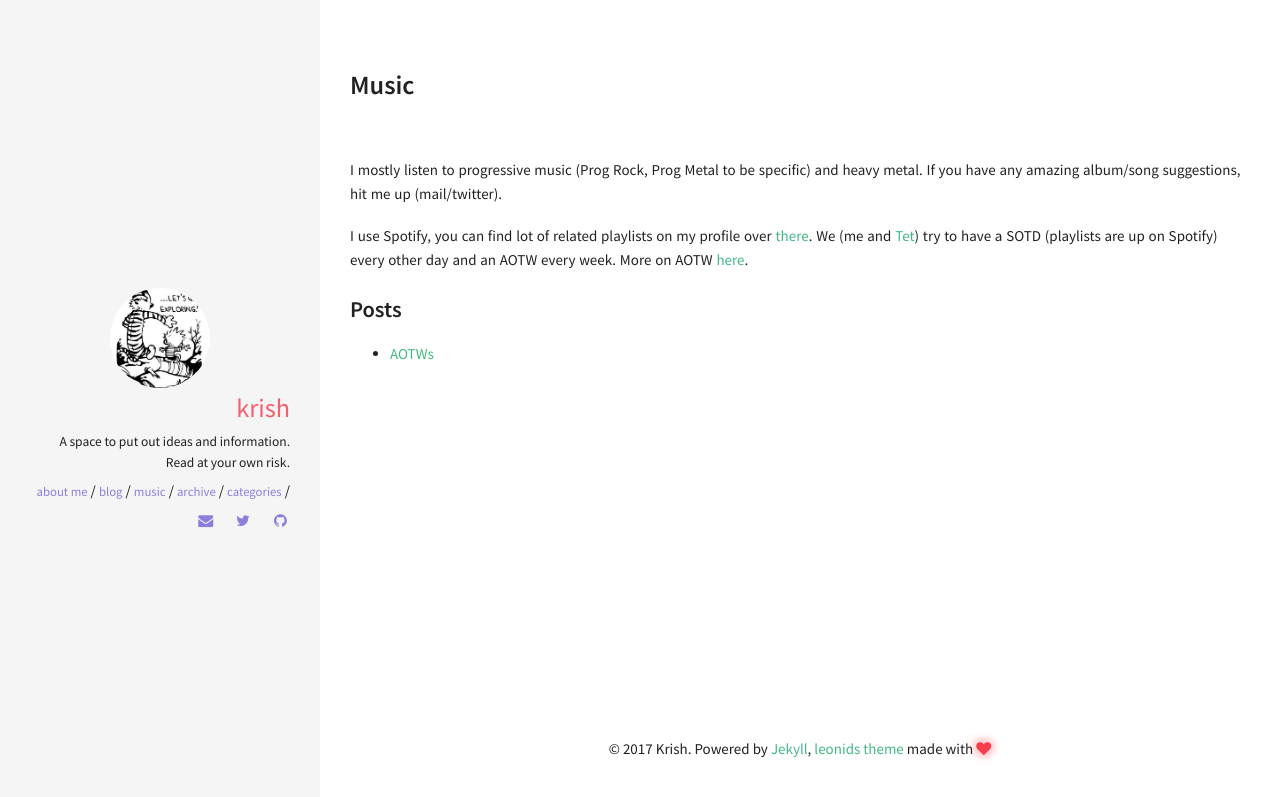
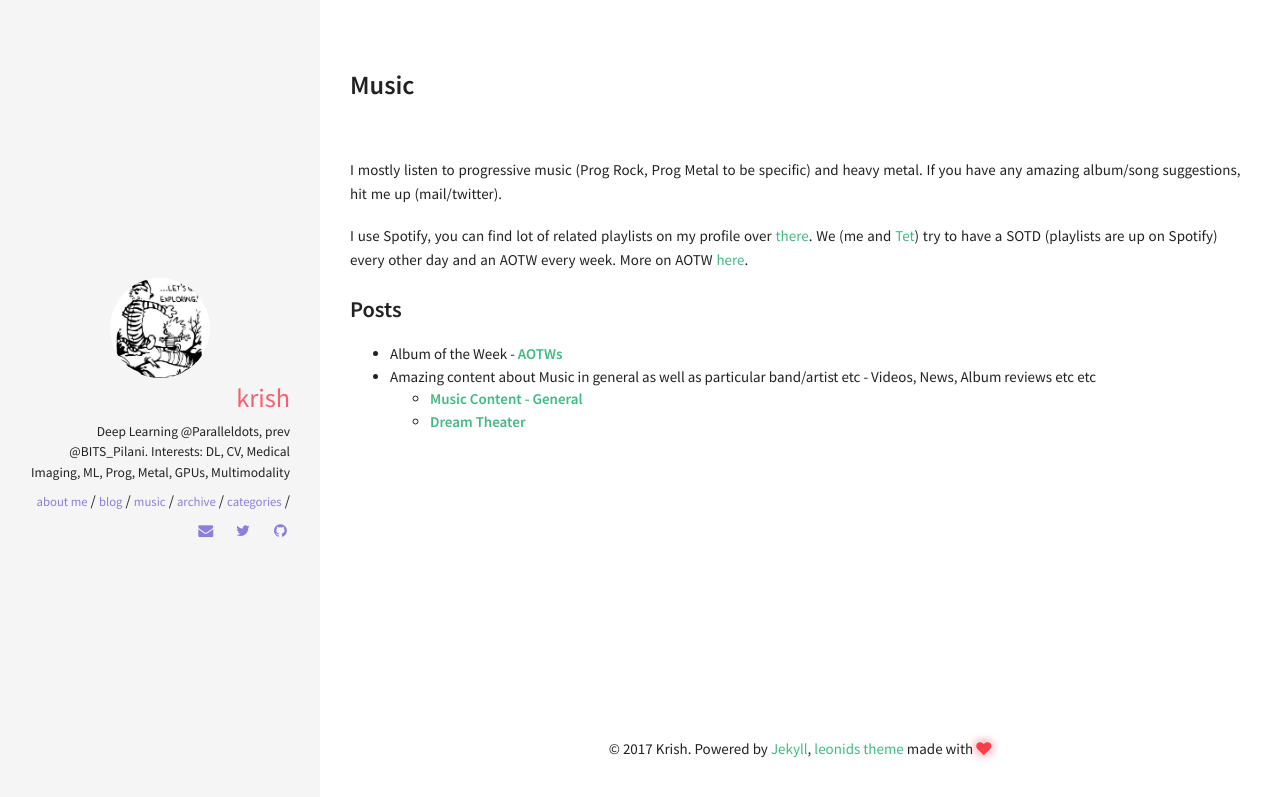
Before and after one commit to skrish13/skrish13.github.io, a Jekyll site: the page built from music/index.md, in a window 1280 px wide. Shown: the top 797 px of the page. Built offline with Jekyll 4.4.1, drawn with Linux system fonts in a browser that asks for light colours.

Commit message:
volta blog, aotw

```diff
--- a/_config.yml
+++ b/_config.yml
@@ -1,5 +1,5 @@
 #
-###################################
+####################################
 # Site wide configuration
 ####################################
 #
@@ -36,7 +36,7 @@ owner:
   name: Krish
   avatar: exploring.jpg
   job: ""
-  bio: "A space to put out ideas and information. Read at your own risk."
+  bio: "Deep Learning @Paralleldots, prev @BITS_Pilani. Interests: DL, CV, Medical Imaging, ML, Prog, Metal, GPUs, Multimodality"
   email: skrish at protonmail dot ch
   disqus-shortname: https-skrish13-github-io
   twitter: skrish_13 #username
--- a/music/index.md
+++ b/music/index.md
@@ -9,4 +9,7 @@ I mostly listen to progressive music (Prog Rock, Prog Metal to be specific) and
 I use Spotify, you can find lot of related playlists on my profile over [there](https://open.spotify.com/user/skrish18). We (me and [Tet](https://pranaydeep-af.github.io/)) try to have a SOTD (playlists are up on Spotify) every other day and an AOTW every week. More on AOTW [here](/music/aotw/).
 
 ### Posts
-- [AOTWs](/music/aotw/)
+- Album of the Week - [**AOTWs**](/music/aotw/)
+- Amazing content about Music in general as well as particular band/artist etc - Videos, News, Album reviews etc etc
+  - [**Music Content - General**](/music/mscontent)
+  - [**Dream Theater**](/music/dt)
```
Also changed, not shown: about.md (+9 -9 lines), music/2017-10-14-aotw.md (+3 -2 lines), music/2017-12-09-dt.md (added, +45 -0 lines), music/2017-12-10-music.md (added, +13 -0 lines), img/volta/fp16gg_Xp.png (added), img/volta/guru3d_geforce.png (added), img/volta/tpu.png (added).
